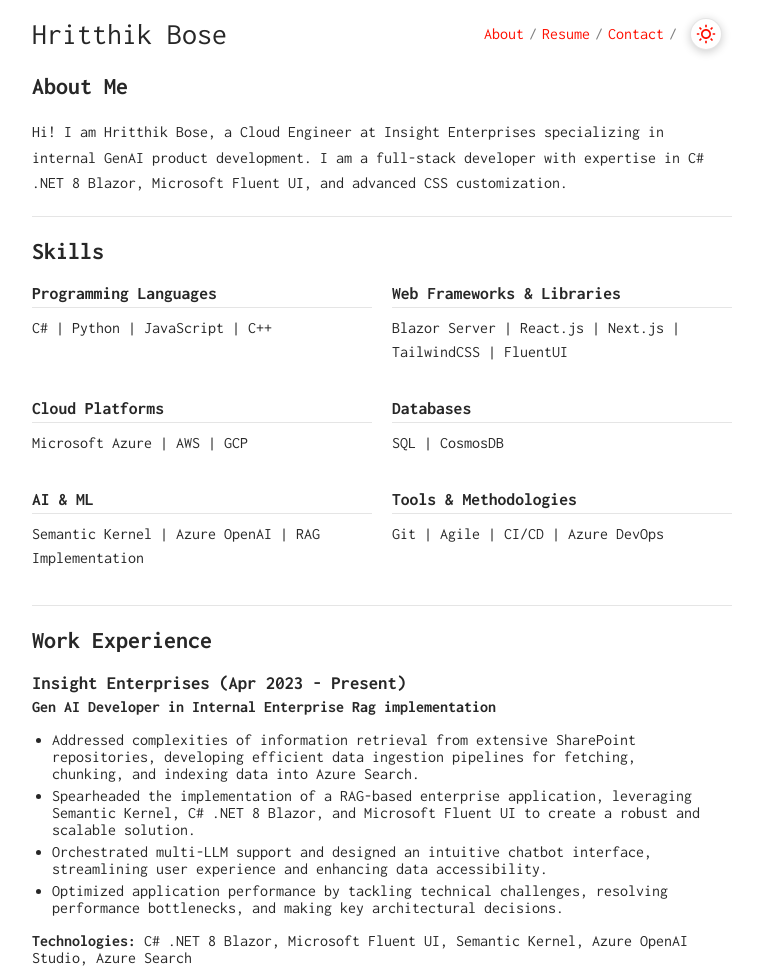
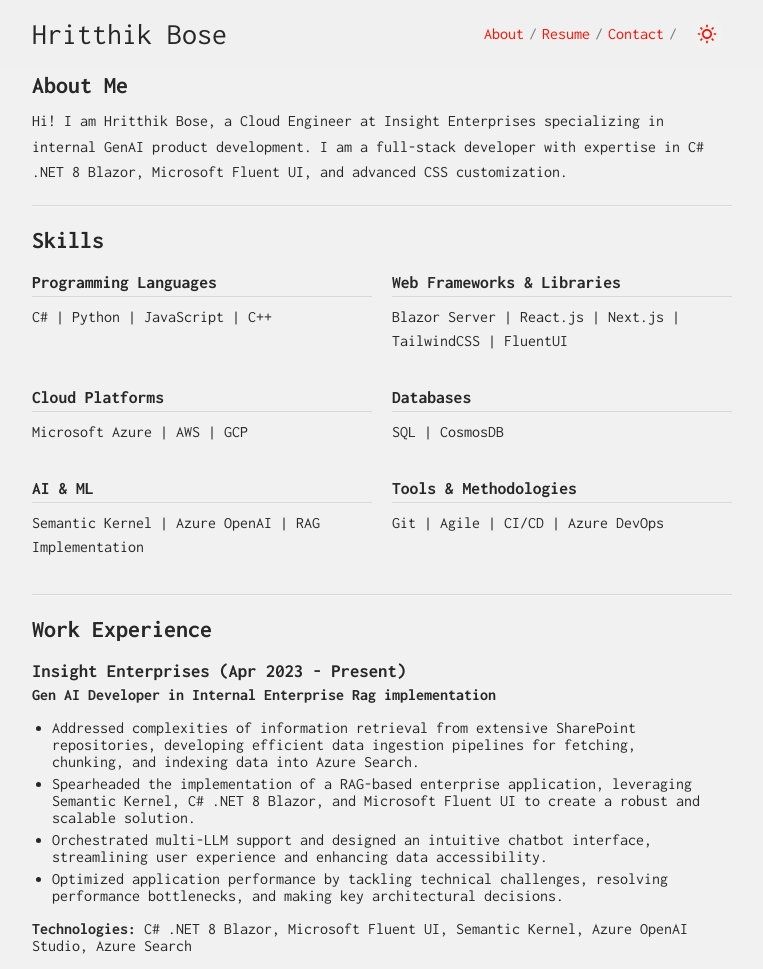
Before and after one commit to hritthik-Insight/site, a plain HTML site: page index.html in a window 1280 px wide. Shown: the top 969 px of the page, without its empty margins (258-1021 px from the left). Drawn offline with Linux system fonts and the light colour scheme.

Commit message:
Refactor CSS variables for improved theme consistency and comment out unused contact form and resume generation functionality

```diff
--- a/main.css
+++ b/main.css
@@ -8,12 +8,12 @@
    ===================================================================== */
 
 :root {
-    --bg-color: #ffffff;
+    --bg-color: #f1f1f1;
     --text-color: #272727;
     --link-color: #ff0f00;
     --border-color: rgba(0, 0, 0, 0.1);
     --border-bottom-color: rgba(255, 255, 255, 0.3);
-    --navbar-bg: rgba(255, 255, 255, 0.8);
+    --navbar-bg: #f1f1f1cc;
     --table-bg: white;
     --blockquote-border: #333333;
     --transition-speed: 0.3s ease;
@@ -24,12 +24,12 @@
 }
 
 [data-theme="dark"] {
-    --bg-color: #121212;
+    --bg-color: #161616;
     --text-color: #e0e0e0;
     --link-color: #ff6b6b;
     --border-color: rgba(255, 255, 255, 0.1);
     --border-bottom-color: rgba(0, 0, 0, 0.3);
-    --navbar-bg: rgba(18, 18, 18, 0.8);
+    --navbar-bg: #1616164d;
     --table-bg: #1e1e1e;
     --blockquote-border: #666666;
 }
@@ -72,7 +72,8 @@ hr {
 }
 
 h2 {
-    margin-top: var(--spacing-xl);
+    margin-block-start: var(--spacing-lg);
+    margin-block-end: var(--spacing-md);
     color: var(--text-color);
 }
 
@@ -111,7 +112,6 @@ h4 {
     width: 100%;
     z-index: 1000;
     background-color: var(--navbar-bg);
-    border-bottom: 1px solid var(--border-bottom-color);
     transition: background-color var(--transition-speed);
     backdrop-filter: blur(5px);
 }
@@ -183,7 +183,7 @@ h4 {
     height: 30px;
     border-radius: 50%;
     background-color: var(--bg-color);
-    box-shadow: 0 2px 10px rgba(0, 0, 0, 0.2);
+    /* box-shadow: 0 0px 10px rgba(0, 0, 0, 0.2); */
     display: flex;
     align-items: center;
     justify-content: center;
@@ -191,7 +191,7 @@ h4 {
     z-index: 2000;
     transition: transform var(--transition-speed),
         box-shadow var(--transition-speed);
-    border: 1px solid var(--border-color);
+
     right: 10px;
     top: 50%;
     transform: translateY(-50%);
```
Also changed, not shown: index.html (+2 -0 lines), resume.js (+10 -4 lines).
